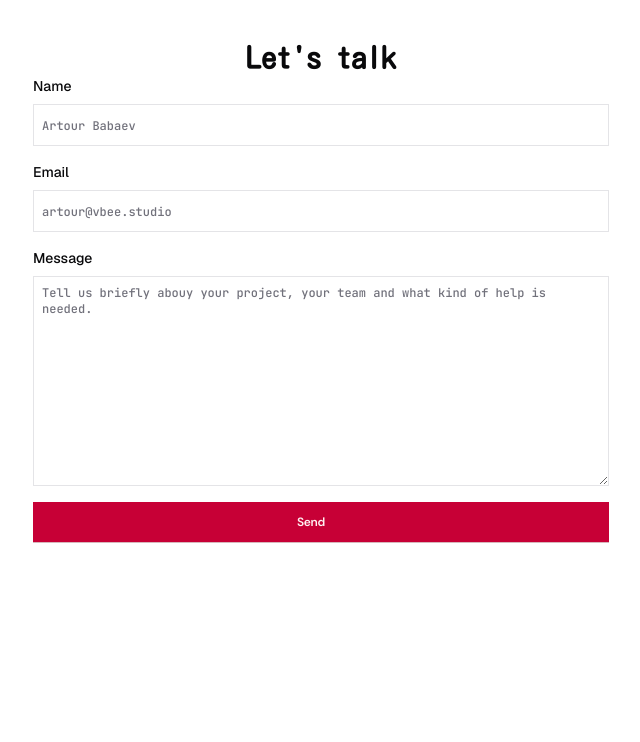
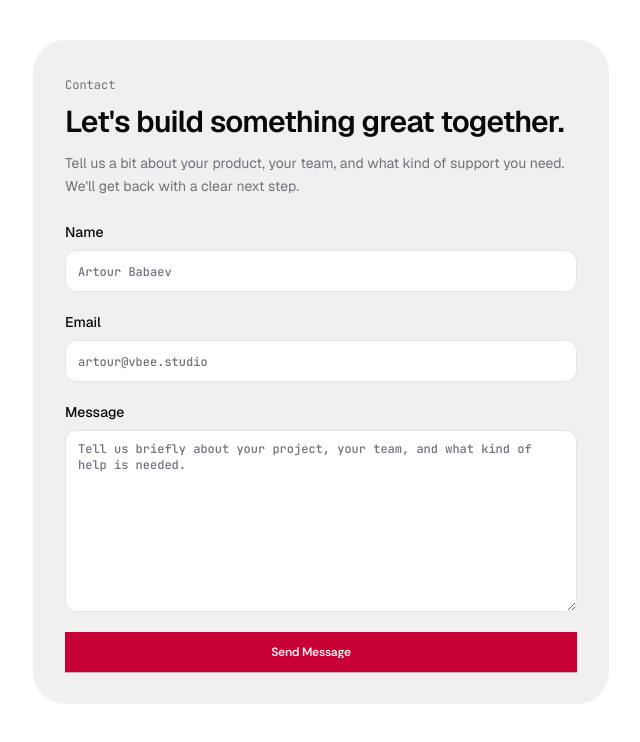
Before and after one commit to cHANGTEEZY/developer-portfolio, a Next.js app: page /contact in a window 1280 px wide. Shown: the top 742 px of the page, without its empty margins (319-959 px from the left). Built offline with nearby package versions, Linux system fonts and the light colour scheme; some icons are missing.

Commit message:
add better border highlight

```diff
--- a/app/contact/page.tsx
+++ b/app/contact/page.tsx
@@ -3,7 +3,7 @@ import { LayoutWrapper } from "@/components/shell"
 
 const ContactPage = () => {
   return (
-    <LayoutWrapper maxWidth="sm">
+    <LayoutWrapper maxWidth="sm" padding="comfortable">
       <Contact />
     </LayoutWrapper>
   )
--- a/app/globals.css
+++ b/app/globals.css
@@ -151,22 +151,22 @@
 }
 
 .input-group .label {
-  @apply text-sm font-medium text-foreground;
+  @apply font-sans text-sm font-medium text-foreground;
 }
 
 .input-group .input {
-  @apply w-full p-2 border border-border;
+  @apply w-full rounded-xl border border-border bg-background px-3 py-2.5 font-sans text-sm text-foreground transition-colors focus-visible:border-ring focus-visible:ring-2 focus-visible:ring-ring/30 focus-visible:outline-none;
 }
 
 .input-group .input::placeholder {
-  @apply text-xs font-medium text-muted-foreground font-mono;
+  @apply font-mono text-xs font-medium text-muted-foreground;
 }
 
 .input-group .textarea {
-  @apply w-full p-2 border border-border;
+  @apply w-full rounded-xl border border-border bg-background px-3 py-2.5 font-sans text-sm text-foreground transition-colors focus-visible:border-ring focus-visible:ring-2 focus-visible:ring-ring/30 focus-visible:outline-none;
 }
 .input-group .textarea::placeholder {
-  @apply text-xs font-medium text-muted-foreground font-mono;
+  @apply font-mono text-xs font-medium text-muted-foreground;
 }
 
 .hover-card {
--- a/components/Contact/Contact.tsx
+++ b/components/Contact/Contact.tsx
@@ -16,22 +16,31 @@ const Contact = () => {
     console.log(formData)
   }
   return (
-    <section>
-      <h1 className="font-maru text-center text-3xl font-bold">
-        Let&apos;s talk
+    <section className="rounded-[2rem] bg-muted-foreground/10 p-6 md:p-8">
+      <div className="mx-auto max-w-[620px]">
+        <span className="font-mono text-xs text-muted-foreground">Contact</span>
+        <h1 className="mt-2 font-sans text-3xl font-semibold tracking-tight">
+          Let&apos;s build something great together.
         </h1>
+        <p className="mt-3 max-w-[60ch] font-sans text-sm leading-relaxed text-muted-foreground">
+          Tell us a bit about your product, your team, and what kind of support
+          you need. We&apos;ll get back with a clear next step.
+        </p>
 
-      <div className="flex flex-col gap-4">
+        <div className="mt-6 flex flex-col gap-5">
           <div className="input-group">
             <label className="label" htmlFor="name">
               Name
             </label>
             <input
+              id="name"
               className="input"
               type="text"
               placeholder="Artour Babaev"
               value={formData.name}
-            onChange={(e) => setFormData({ ...formData, name: e.target.value })}
+              onChange={(e) =>
+                setFormData({ ...formData, name: e.target.value })
+              }
             />
           </div>
           <div className="input-group">
@@ -39,6 +48,7 @@ const Contact = () => {
               Email
             </label>
             <input
+              id="email"
               className="input"
               type="email"
               placeholder="artour@vbee.studio"
@@ -53,9 +63,10 @@ const Contact = () => {
               Message
             </label>
             <textarea
+              id="message"
               className="textarea"
               rows={8}
-            placeholder="Tell us briefly abouy your project, your team and what kind of help is needed."
+              placeholder="Tell us briefly about your project, your team, and what kind of help is needed."
               value={formData.message}
               onChange={(e) =>
                 setFormData({ ...formData, message: e.target.value })
@@ -67,13 +78,14 @@ const Contact = () => {
           variant={"primary"}
           size={"small"}
           onClick={() => handleSubmitForm(formData as unknown as FormData)}
-        className="mt-4 flex w-full p-3"
+          className="mt-5 flex w-full justify-center p-3"
         >
-        <ButtonText>Send</ButtonText>
+          <ButtonText>Send Message</ButtonText>
           <ButtonIcon>
             <HugeiconsIcon icon={ArrowRight01Icon} />
           </ButtonIcon>
         </Button>
+      </div>
     </section>
   )
 }
--- a/components/services/Services.tsx
+++ b/components/services/Services.tsx
@@ -33,31 +33,30 @@ const SERVICE_CARDS: ServiceCardData[] = [
   {
     tag: "Product",
     titleLead: "Build",
-    titleRest: " the best app, from scratch",
+    titleRest: " web and mobile products that last",
     whatItIs: [
-      "Design engineering oriented.",
-      "The perfect foundation for a company going mobile.",
-      "Battle tested workflow powering apps for the world's best companies.",
+      "React, React Native, and Expo from day one.",
+      "Hands-on delivery from idea to release.",
+      "A focused team that ships clearly and quickly.",
     ],
     whyUs: [
-      "Our apps are used by millions of people across the globe.",
-      "We are recommended by Expo.",
+      "Built by a Kathmandu team that owns every detail.",
+      "Small team, high standards, direct communication.",
     ],
   },
   {
     tag: "Consulting",
-    titleLead: "Extend",
-    titleRest: " your team, upgrade your app",
+    titleLead: "Improve",
+    titleRest: " your existing app with focused support",
     whatItIs: [
-      "Enterprise oriented workflow.",
-      "SDK building and maintenance.",
-      "Expo, React Native upgrades.",
-      "Custom native modules.",
-      "Brownfield work.",
+      "React Native and Expo upgrades without disruption.",
+      "Performance tuning and codebase stabilization.",
+      "Feature delivery for brownfield products.",
+      "Ongoing engineering support for your internal team.",
     ],
     whyUs: [
-      "React Native Core Contributors.",
-      "10 years of React Native specialization.",
+      "We stay practical, transparent, and accountable.",
+      "We keep improving each project over the last one.",
     ],
   },
 ]
@@ -65,54 +64,54 @@ const SERVICE_CARDS: ServiceCardData[] = [
 const SERVICE_MODALS: ServiceModalData[] = [
   {
     tag: "Product",
-    title: "From git init to the app stores",
+    title: "From first idea to production release",
     description:
-      "With nearly a decade of experience working with the world's top tech companies, we've perfected an efficient and battle-tested workflow that enables us to develop superior applications faster.",
+      "We started as freelancers and built VBEE in Kathmandu in 2024 to create better products as a team. Today we help companies launch web and mobile apps using React, React Native, and Expo with a clear, hands-on process.",
     bullets: [
       {
         icon: <Users className="h-4 w-4" />,
-        text: "Two engineers, billed monthly.",
+        text: "Dedicated team involvement from discovery to launch.",
       },
       {
         icon: <Clock className="h-4 w-4" />,
-        text: "Available 10am–5pm / EST timezone.",
+        text: "Reliable communication and consistent delivery cadence.",
       },
       {
         icon: <Smartphone className="h-4 w-4" />,
-        text: "135 hours of development, management and QA per month.",
+        text: "Web and mobile builds with React, React Native, and Expo.",
       },
       {
         icon: <MessageSquare className="h-4 w-4" />,
-        text: "Direct communication with the engineers via Slack.",
+        text: "Open collaboration with direct access to the builders.",
       },
       {
         icon: <Smartphone className="h-4 w-4" />,
-        text: "New applications built with React Native + Expo.",
+        text: "Strong ownership of code quality and shipped outcomes.",
       },
     ],
     ctaLabel: "Book a discovery call",
   },
   {
     tag: "Consulting",
-    title: "Consulting",
+    title: "Expert support for scaling products",
     description:
-      "With React Native core contributors on our team, our deep technical expertise enables companies to build the best mobile products through focused consulting, performance optimization, and strategic engineering support.",
+      "If your app is already live, we plug in where you need us most. From upgrades and performance work to feature expansion, we help teams move forward with confidence while keeping product quality high.",
     bullets: [
       {
         icon: <User className="h-4 w-4" />,
-        text: "One engineer from our consulting team, billed hourly.",
+        text: "Flexible engineering support based on your current priorities.",
       },
       {
         icon: <Clock className="h-4 w-4" />,
-        text: "Available 10am–5pm / EST timezone.",
+        text: "Fast responses and practical decisions during implementation.",
       },
       {
         icon: <MessageSquare className="h-4 w-4" />,
-        text: "Direct communication with the engineers via Slack.",
+        text: "Clear communication with the engineers doing the work.",
       },
       {
         icon: <Activity className="h-4 w-4" />,
-        text: "Performance audits, targeted support, native capabilities etc…",
+        text: "Performance improvements, upgrades, and maintainable delivery.",
       },
     ],
     ctaLabel: "Book a discovery call",
@@ -212,7 +211,7 @@ function ServiceCard({
         </h3>
       </div>
 
-      <div className="mt-6 hidden border-t border-border/80 pt-6 md:block">
+      <div className="mt-6 hidden border-t border-foreground/20 pt-6 md:block dark:border-border/80">
         <p className="font-mono text-xs font-medium tracking-wide text-muted-foreground uppercase">
           What it is
         </p>
@@ -223,7 +222,7 @@ function ServiceCard({
         </ul>
       </div>
 
-      <div className="mt-6 hidden border-t border-border/80 pt-6 md:block">
+      <div className="mt-6 hidden border-t border-foreground/20 pt-6 md:block dark:border-border/80">
         <p className="font-mono text-xs font-medium tracking-wide text-muted-foreground uppercase">
           Why us
         </p>
@@ -269,11 +268,11 @@ const Services = () => {
           Services
         </span>
         <h2 className="mt-2 font-sans text-2xl font-semibold">
-          Greenfield, brownfield, we do it all.
+          Built in Kathmandu, delivered everywhere.
         </h2>
         <h2 className="font-sans text-2xl font-semibold text-muted-foreground">
-          Wheather you are building a new application or need support on an
-          existing one, we are here to help.
+          Whether you are launching from scratch or improving an existing app,
+          our team of five builds with React, React Native, and Expo.
         </h2>
       </div>
 
@@ -332,13 +331,9 @@ const Services = () => {
           </div>
           <span className="font-mono text-xs">OUR STANCE ON AI</span>
           <p className="px-4 text-center font-sans text-sm leading-relaxed">
-            We use Agentic AI technology to help us write better code, faster.
-            It is the perfect co-pilot, pairing with our taste and expertise.
-            While it helps us produce the code, we take full ownership of
-            whatever we ship. We have not outsourced our work to machines, nor
-            our judgment. Careful review and skillful training of both teammates
-            and agents is, for us, an integral part of the path forward in the
-            AI era.
+            We use AI as a supporting tool, not a replacement for engineering
+            judgment. We still write with care, review thoroughly, and take full
+            ownership of every line we ship to clients.
           </p>
         </div>
       </div>
```
Also changed, not shown: 1 other file (tests, documents, lock files or other folders). Lines whose indentation alone changed are shown as unchanged.
